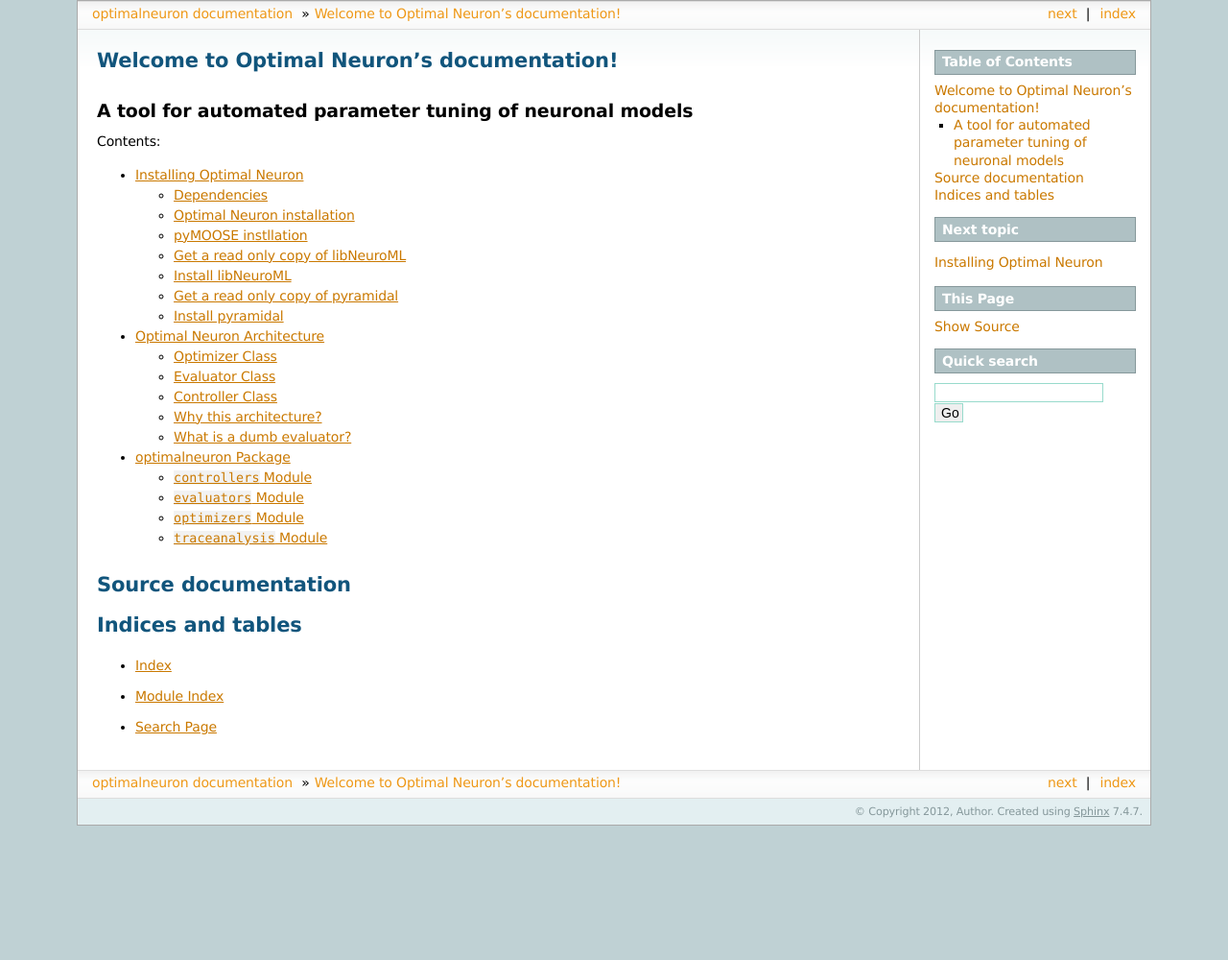
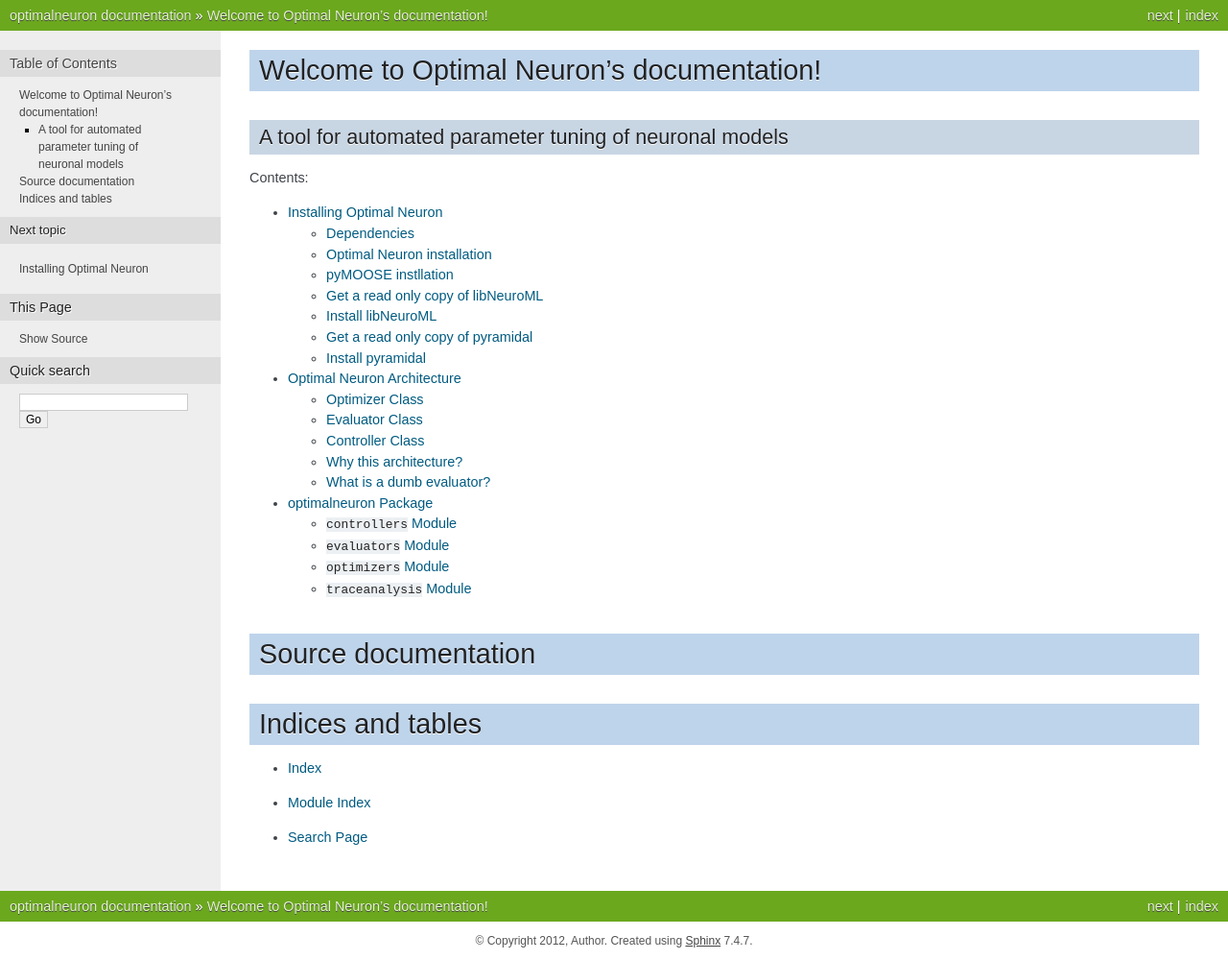
Before and after one commit to NeuralEnsemble/neurotune, a Sphinx documentation site: the page built from doc/index.rst, in a window 1280 px wide. Shown: the whole page at 96% size. Built offline with Sphinx 7.4.7, drawn with Linux system fonts in a browser that asks for light colours; pages that are not in the unit, such as notebooks, are missing from menus; before the commit the page ends 900 px from its top, so only the background shows below that.

Commit message:
Update doc/conf.py

```diff
--- a/doc/conf.py
+++ b/doc/conf.py
@@ -92,7 +92,7 @@
 
 # The theme to use for HTML and HTML Help pages.  See the documentation for
 # a list of builtin themes.
-html_theme = 'sphinxdoc'
+html_theme = 'nature'
 
 # Theme options are theme-specific and customize the look and feel of a theme
 # further.  For a list of options available for each theme, see the
```
